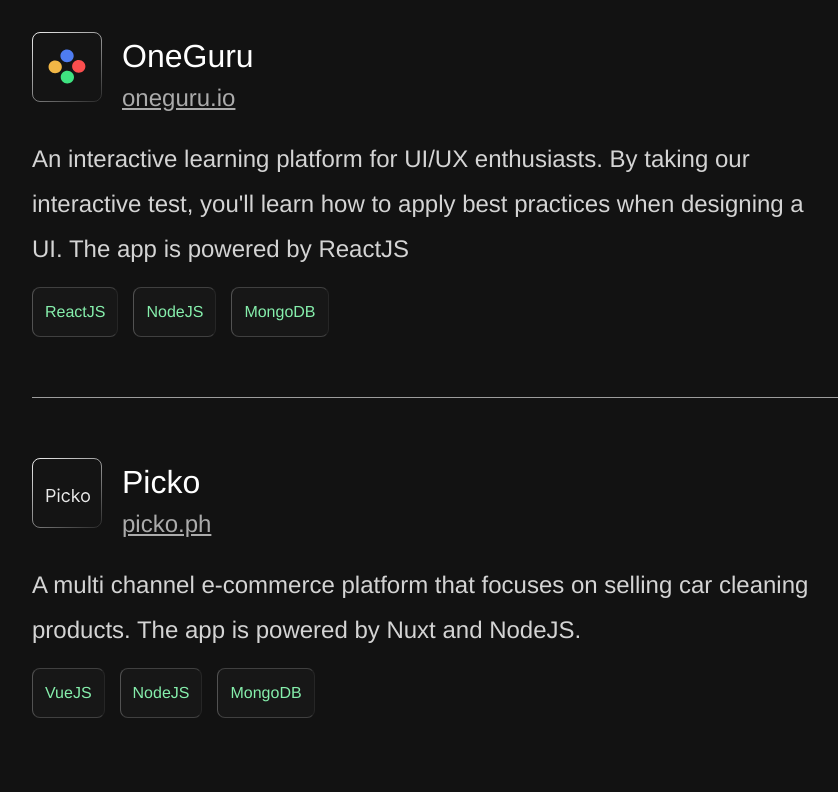
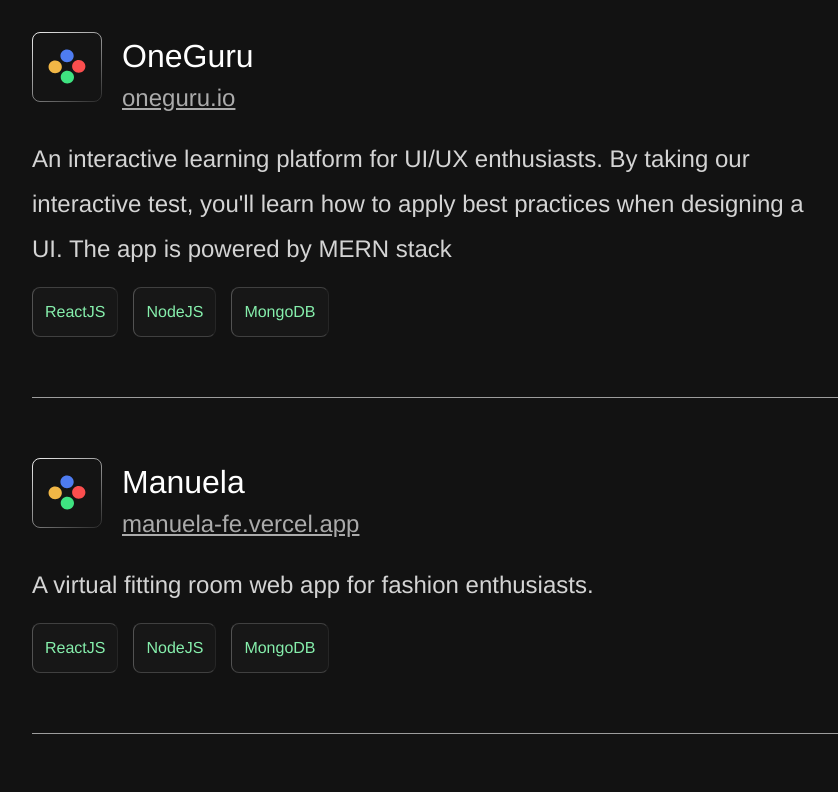
Before and after one commit to JacobDiazCruz/jacobcruz-portfolio, a Next.js app: page / in a window 1280 px wide. Shown: the part 820-1612 px from the top of the page, without its empty margins (108-946 px from the left). Built offline with nearby package versions, Linux system fonts and the light colour scheme.

Commit message:
Fixed: works

```diff
--- a/src/components/FeaturedWorks.tsx
+++ b/src/components/FeaturedWorks.tsx
@@ -15,7 +15,16 @@
       icon: <OneguruIcon />,
       title: "OneGuru",
       link: "oneguru.io",
-      description: "An interactive learning platform for UI/UX enthusiasts. By taking our interactive test, you'll learn how to apply best practices when designing a UI. The app is powered by ReactJS",
+      description: "An interactive learning platform for UI/UX enthusiasts. By taking our interactive test, you'll learn how to apply best practices when designing a UI. The app is powered by MERN stack",
+      technologies: [
+        "ReactJS", "NodeJS", "MongoDB"
+      ]
+    },
+    {
+      icon: <OneguruIcon />,
+      title: "Manuela",
+      link: "manuela-fe.vercel.app",
+      description: "A virtual fitting room web app for fashion enthusiasts.",
       technologies: [
         "ReactJS", "NodeJS", "MongoDB"
       ]
```
